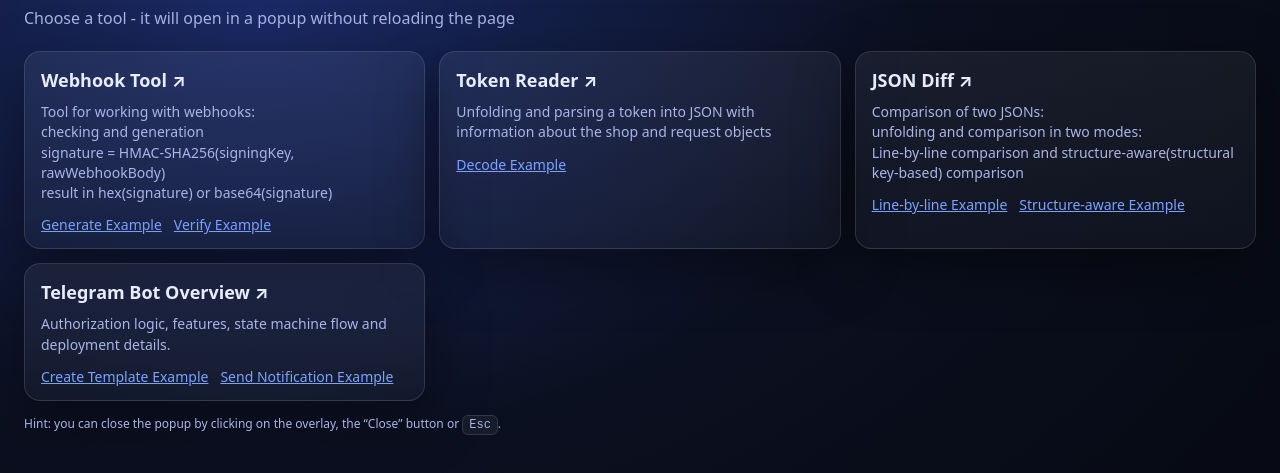
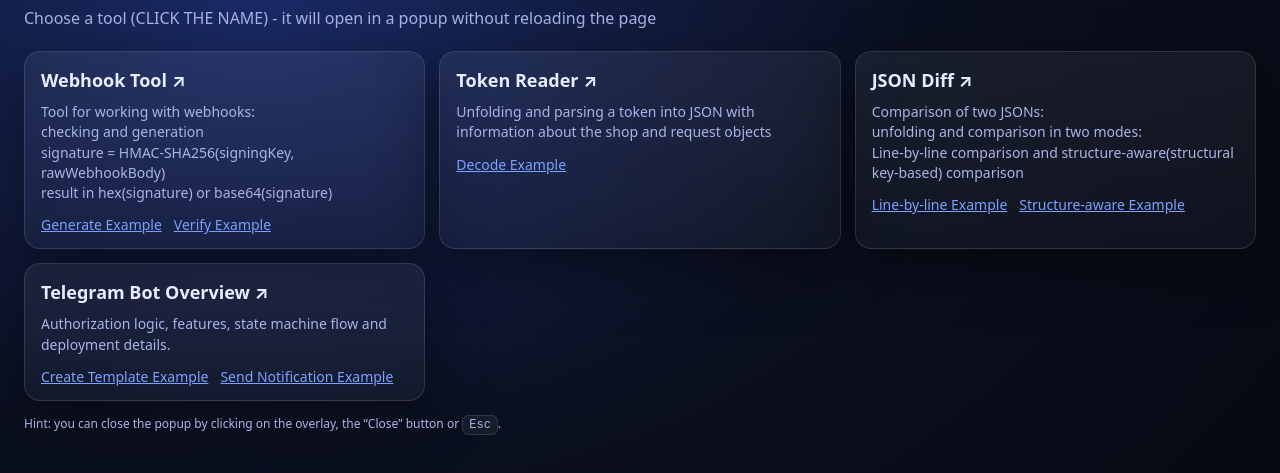
Before and after one commit to Shk1Alex/OnePageTools, a plain HTML site: page index.html in a window 1280 px wide. Shown: the part 69-542 px from the top of the page. Drawn offline with Linux system fonts and the light colour scheme.

Commit message:
Update lead paragraph for clarity

```diff
--- a/index.html
+++ b/index.html
@@ -9,7 +9,7 @@
   <body>
     <div class="wrap">
       <h1>My Tools</h1>
-      <p class="lead">Choose a tool - it will open in a popup without reloading the page</p>
+      <p class="lead">Choose a tool (CLICK THE NAME) - it will open in a popup without reloading the page</p>
 
       <div class="grid">
         <div class="card">
```
